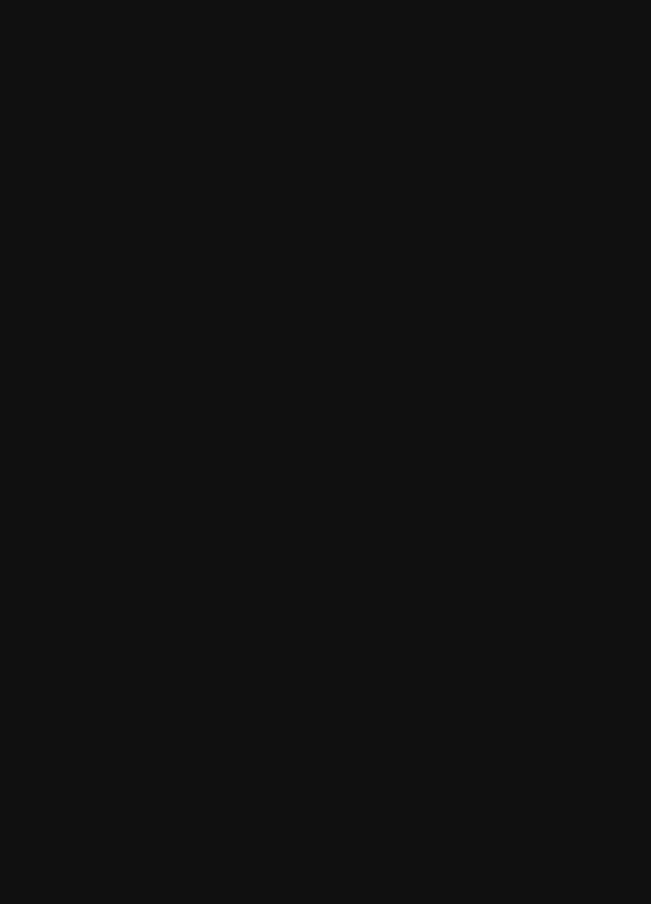
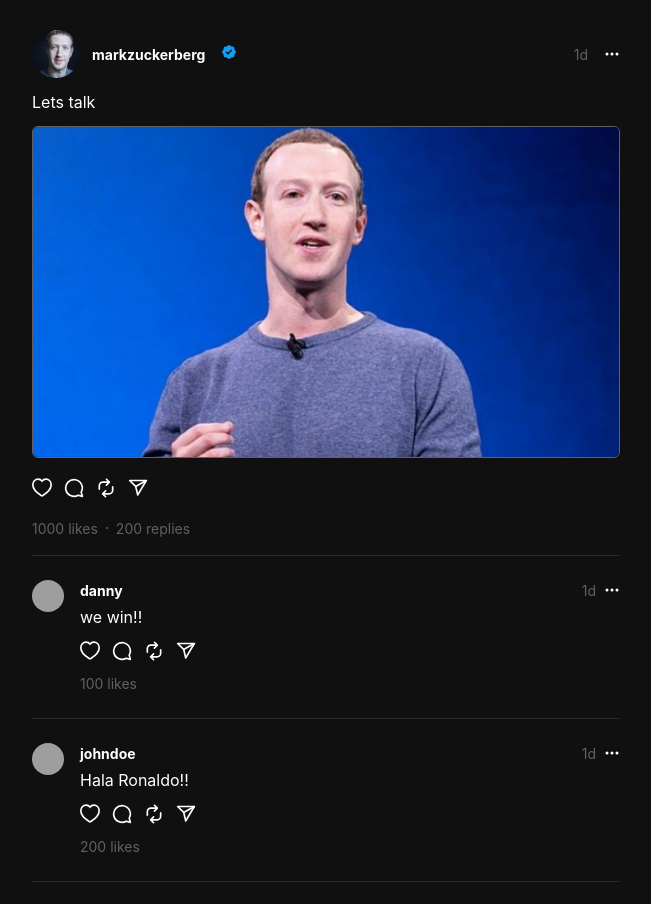
Before and after one commit to Gautam-2604/threadssocial, a React (Vite) app in the folder frontend/: page /1/post/1 in a window 1280 px wide. Shown: the part 60-964 px from the top of the page, without its empty margins (314-965 px from the left). Before the commit the page ends 800 px from the top, so only its background shows below. Built offline with nearby package versions, Linux system fonts and the light colour scheme; grey boxes are pictures that could not be loaded.

Commit message:
post Page with hard coded values completed

```diff
--- /dev/null
+++ b/frontend/src/components/Comment.jsx
@@ -0,0 +1,32 @@
+
+import { Avatar, Divider, Flex, Text } from "@chakra-ui/react"
+import { useState } from "react"
+import { BsThreeDots } from "react-icons/bs"
+import Actions from "./Actions"
+const Comment = ({likes, createdAt, username, src,comment}) => {
+    const [liked, setLiked] = useState(false)
+  return (
+    <>
+     <Flex gap={4} py={2} my={2} w={'full'}>
+        <Avatar src={src} size={'sm'} />
+        <Flex gap={1} w={'full'} flexDirection={'column'}>
+            <Flex w={'full'} justifyContent={'space-between'} alignItems={'center'}>
+                <Text fontSize={'sm'} fontWeight={'bold'}>{username}</Text>
+                <Flex gap={2} alignItems={'center'}>
+                    <Text fontSize={'sm'} color={'gray.light'}>{createdAt}</Text>
+                    <BsThreeDots />
+                </Flex>
+            </Flex>
+            <Text>{comment}</Text>
+            <Actions liked={liked} setLiked={setLiked} />
+            <Text fontSize={'sm'} color={'gray.light'}>
+                {likes +(liked?1:0)} likes
+            </Text>
+        </Flex>
+     </Flex>
+     <Divider my={4} />
+    </>
+  )
+}
+
+export default Comment
--- a/frontend/src/pages/PostPage.jsx
+++ b/frontend/src/pages/PostPage.jsx
@@ -1,10 +1,78 @@
+import { Flex, Avatar, Text, Image, Box, Button, Divider } from "@chakra-ui/react"
+import { BsThreeDots } from "react-icons/bs"
+import Actions from "../components/Actions"
+import { useState } from "react"
+import Comment from "../components/Comment"
 
 
 const PostPage = () => {
+  const [liked, setLiked] = useState(false)
   return (
-    <div>
+    <>
+      <Flex>
+        <Flex w={"full"} alignItems={"center"} gap={3}>
+        <Avatar src='/zuck-avatar.png' size={"md"} name='Mark Zuckerberg' />
+					<Flex>
+						<Text fontSize={"sm"} fontWeight={"bold"}>
+							markzuckerberg
+						</Text>
+						<Image src='/verified.png' w='4' h={4} ml={4} />
+					</Flex>
+        </Flex>
+        <Flex gap={4} alignItems={'center'}>
+          <Text fontSize={'sm'} color={'gray.light'}>1d</Text>
+          <BsThreeDots />
 
-    </div>
+        </Flex>
+      </Flex>
+      <Text my={3}>Lets talk</Text>
+      <Box borderRadius={6} overflow={'hidden'} border='1px solid' borderColor='gray.light'>
+        <Image src='/post1.png' width={'full'} />
+       </Box>
+
+       <Flex gap={3} my={3}>
+        <Actions liked={liked} setLiked={setLiked} />
+       </Flex>
+
+       <Flex alignItems={'center'} gap={2}>
+        <Text color={'gray.light'} fontSize={'sm'}>{1000 + (liked ? 1 : 0)} likes</Text>
+        <Box w={0.5} h={0.5} borderRadius={'full'} bg={'gray.light'}></Box>
+        <Text color={'gray.light'} fontSize={'sm'}>200 replies</Text>
+       </Flex>
+
+       <Divider my={4} />
+        <Comment
+          comment='we win!!'
+          src='https://bit.ly/dan-abramov'
+          likes={100}
+          createdAt='1d'
+          username='danny'
+        />
+        <Comment
+          comment='Hala Ronaldo!!'
+          src='https://bit.ly/prosper-baba'
+          likes={200}
+          createdAt='1d'
+          username='johndoe'
+        />
+        <Comment
+          comment='City!!'
+          src='https://bit.ly/sage-adebayo'
+          likes={500}
+          createdAt='1d'
+          username='oollaallaa!!'
+        />
+       <Divider my={4} />
+
+
+			<Flex justifyContent={"space-between"}>
+				<Flex gap={2} alignItems={"center"}>
+					<Text fontSize={"2xl"}>👋</Text>
+					<Text color={"gray.light"}>Get the app to like, reply and post.</Text>
+				</Flex>
+				<Button>Get</Button>
+			</Flex>
+    </>
   )
 }
 
```
